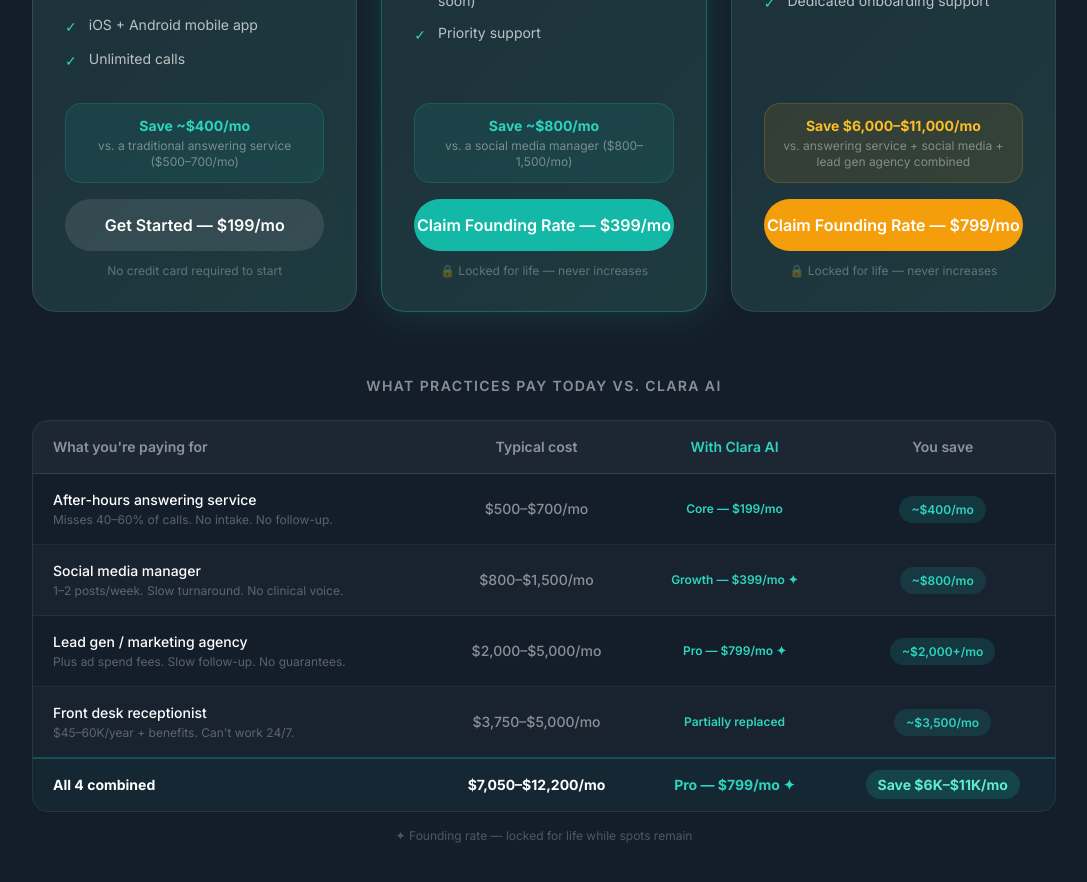
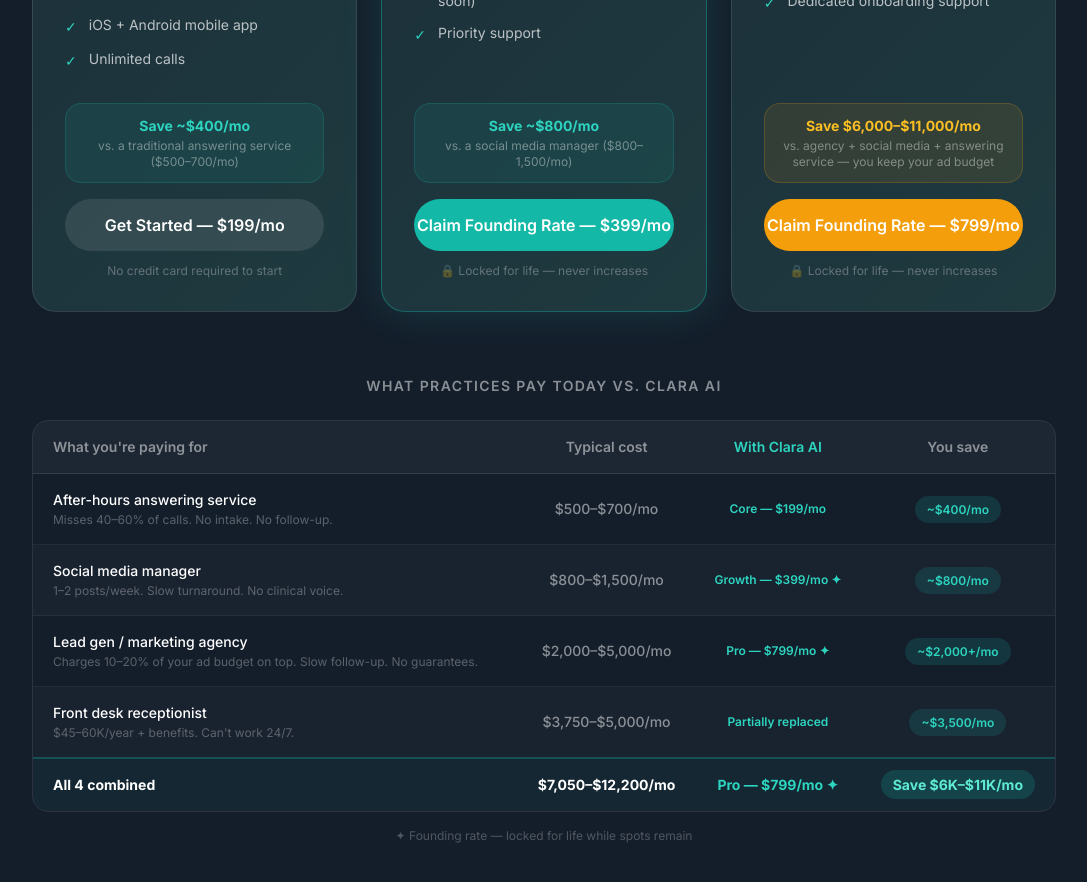
Before and after one commit to dentalondemand/iamclara-website, a Next.js app: page / in a window 1280 px wide. Shown: the part 4040-4922 px from the top of the page, without its empty margins (96-1183 px from the left). Built offline with nearby package versions, Linux system fonts and the light colour scheme.

Commit message:
fix: clarify agency row — charges management fees on top of ad budget, not just ad spend

```diff
--- a/app/investors/page.tsx
+++ b/app/investors/page.tsx
@@ -56,7 +56,7 @@
   {
     category: "Lead Gen / Marketing Agency",
     traditional: "$2,000–$5,000/mo",
-    traditionalNote: "Plus ad spend management fees. Slow follow-up. No guarantees.",
+    traditionalNote: "Charges 10–20% of your ad budget on top. Slow follow-up. No guarantees.",
     claraCore: "✓ Included",
     claraTier: "Pro ($999/mo)",
     savings: "Save ~$2,000+/mo",
--- a/app/page.tsx
+++ b/app/page.tsx
@@ -425,7 +425,7 @@
             <div className="mt-auto">
               <div className="bg-amber-500/10 border border-amber-500/20 rounded-2xl px-4 py-3 mb-4 text-center">
                 <p className="text-amber-400 font-bold text-sm">Save $6,000–$11,000/mo</p>
-                <p className="text-white/40 text-xs mt-0.5">vs. answering service + social media + lead gen agency combined</p>
+                <p className="text-white/40 text-xs mt-0.5">vs. agency + social media + answering service — you keep your ad budget</p>
               </div>
               <a href="https://buy.stripe.com/9B66oJ5FL4Bu53P8TKaEE03"
                 className="block text-center bg-amber-500 hover:bg-amber-400 text-white font-semibold py-3.5 rounded-full transition-colors">
@@ -469,7 +469,7 @@
                   },
                   {
                     what: "Lead gen / marketing agency",
-                    note: "Plus ad spend fees. Slow follow-up. No guarantees.",
+                    note: "Charges 10–20% of your ad budget on top. Slow follow-up. No guarantees.",
                     cost: "$2,000–$5,000/mo",
                     with: "Pro — $799/mo ✦",
                     save: "~$2,000+/mo",
```
